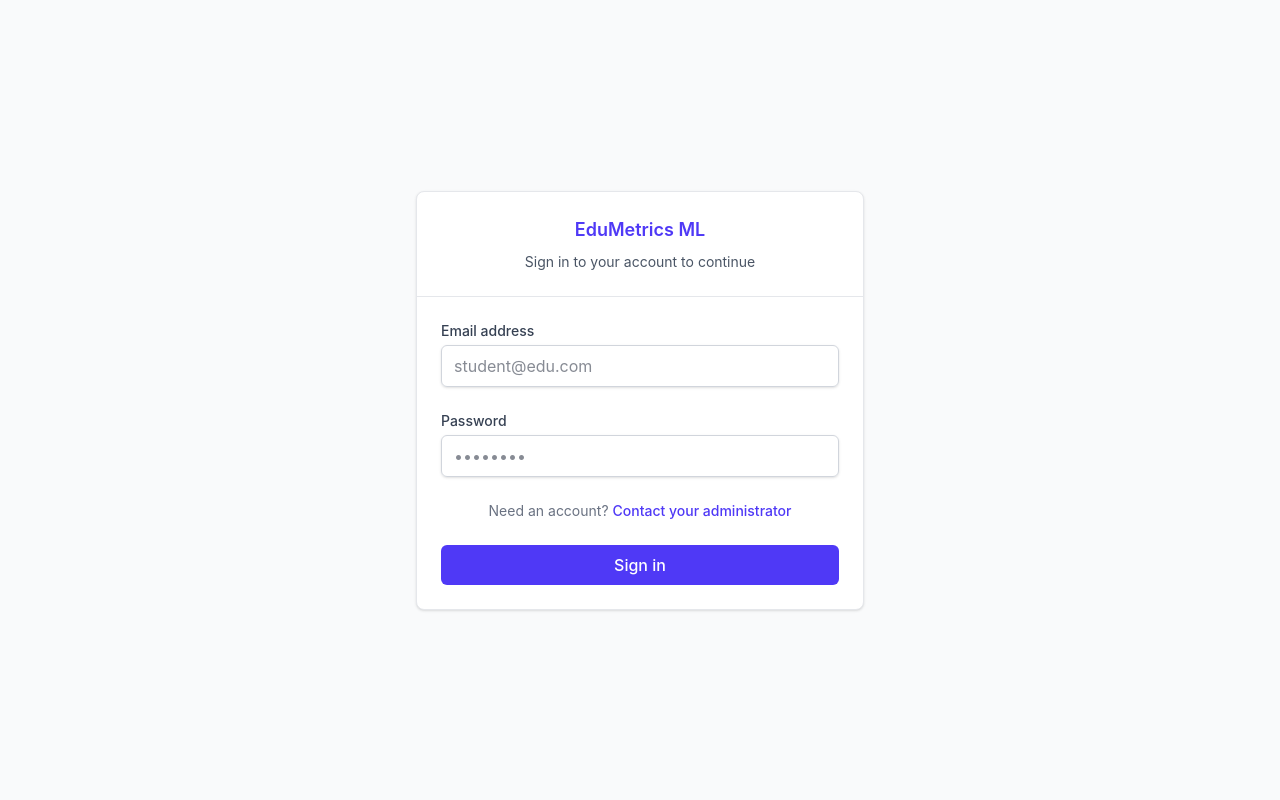
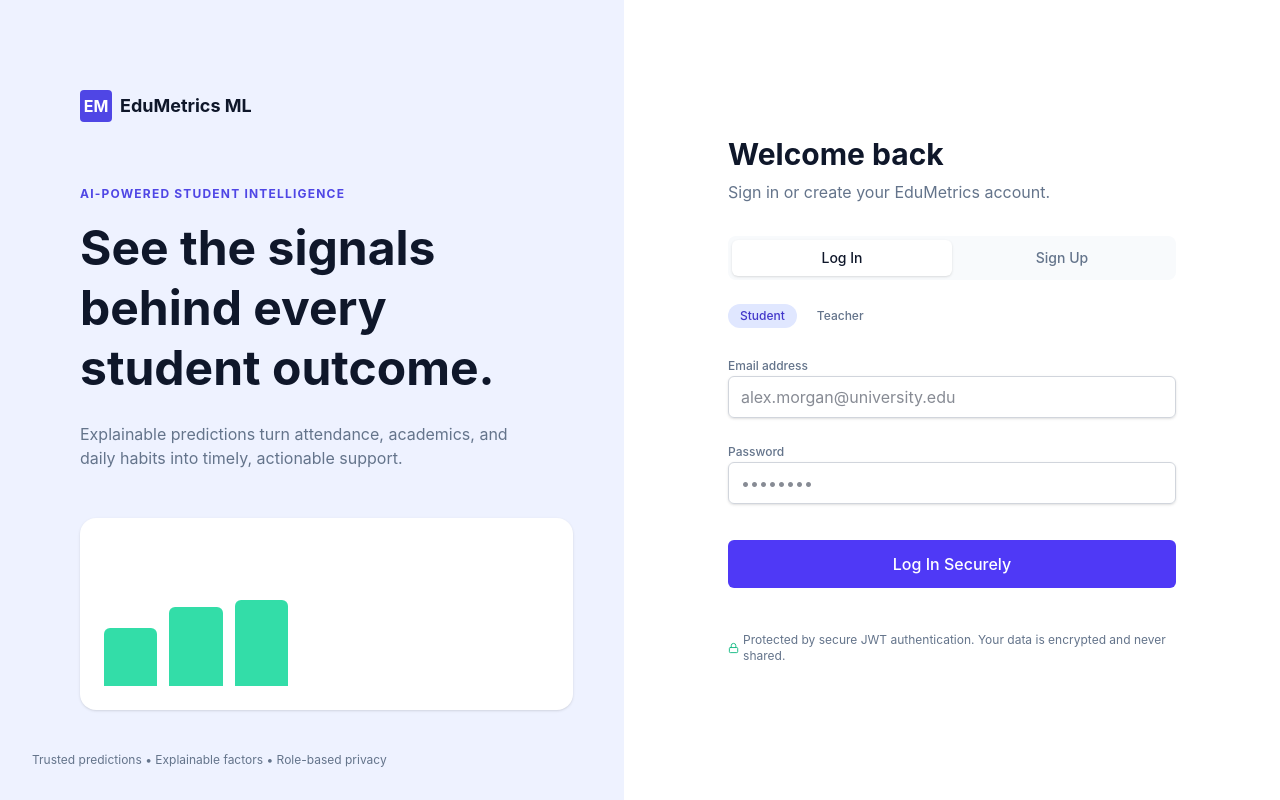
Before and after one commit to divyanshi3003/Student-Performance-Analysis-Machine-Learning-Project, a React app in the folder frontend/: page /login in a window 1280 px wide. Built offline with nearby package versions, Linux system fonts and the light colour scheme; the HTML template or start-up script is replaced by a standard one.

Commit message:
Auth Screens

```diff
--- a/frontend/src/pages/Login.jsx
+++ b/frontend/src/pages/Login.jsx
@@ -1,7 +1,7 @@
 import React, { useState } from 'react';
 import { useNavigate } from 'react-router-dom';
+import { Lock } from 'lucide-react';
 import { useAuth } from '../context/AuthContext';
-import { Card, CardHeader, CardTitle, CardContent } from '../components/ui/Card';
 import { Button } from '../components/ui/Button';
 import { Input } from '../components/ui/Input';
 
@@ -13,6 +13,10 @@ export default function Login() {
   const [password, setPassword] = useState('');
   const [loading, setLoading] = useState(false);
   const [error, setError] = useState(null);
+
+  // UI only states for tabs
+  const [activeTab, setActiveTab] = useState('login');
+  const [activeRole, setActiveRole] = useState('student');
 
   const handleSubmit = async (e) => {
     e.preventDefault();
@@ -34,53 +38,140 @@ export default function Login() {
   };
 
   return (
-    <div className="min-h-screen flex items-center justify-center bg-gray-50 py-12 px-4 sm:px-6 lg:px-8">
-      <Card className="w-full max-w-md">
-        <CardHeader className="text-center">
-          <CardTitle className="text-2xl text-indigo-600">EduMetrics ML</CardTitle>
-          <p className="mt-2 text-sm text-gray-600">
-            Sign in to your account to continue
+    <div className="min-h-screen flex flex-col md:flex-row bg-surface">
+      {/* LEFT PANEL / BOTTOM PANEL (Mobile) - Branding */}
+      <div className="order-2 md:order-1 flex-1 bg-primary-600 md:bg-primary-50 p-8 md:p-12 lg:p-20 flex flex-col justify-center relative overflow-hidden text-white md:text-text-main">
+
+        {/* Logo - Hidden on mobile in this panel, shown on top panel instead */}
+        <div className="hidden md:flex items-center gap-2 text-primary-600 mb-16">
+          <div className="w-8 h-8 bg-primary-600 rounded flex items-center justify-center text-white font-bold">
+            EM
+          </div>
+          <span className="font-bold text-lg text-text-main">EduMetrics ML</span>
+        </div>
+
+        <div className="max-w-md z-10">
+          <p className="text-xs font-bold tracking-widest text-primary-200 md:text-primary-600 uppercase mb-4">
+            AI-Powered Student Intelligence
           </p>
-        </CardHeader>
-        <CardContent>
-          <form className="space-y-6" onSubmit={handleSubmit}>
+          <h1 className="text-3xl md:text-5xl font-bold mb-6 md:leading-tight">
+            {window.innerWidth < 768 ? 'Understand what drives your next result.' : 'See the signals behind every student outcome.'}
+          </h1>
+          <p className="text-primary-100 md:text-text-muted mb-12 hidden md:block">
+            Explainable predictions turn attendance, academics, and daily habits into timely, actionable support.
+          </p>
+
+          {/* Faux Chart Graphic */}
+          <div className="bg-white/10 md:bg-white p-6 rounded-2xl md:shadow-surface flex items-end gap-3 h-48 w-full md:w-[110%]">
+            {[40, 55, 60, 85, 65, 90, 100].map((height, i) => (
+              <div
+                key={i}
+                className={`flex-1 rounded-t-md opacity-80 ${i < 3 ? 'bg-emerald-400' : 'bg-primary-400'}`}
+                style={{ height: `${height}%` }}
+              ></div>
+            ))}
+          </div>
+        </div>
+
+        <div className="absolute bottom-8 left-8 text-xs text-primary-200 md:text-text-muted hidden md:block">
+          Trusted predictions • Explainable factors • Role-based privacy
+        </div>
+      </div>
+
+      {/* RIGHT PANEL / TOP PANEL (Mobile) - Auth Form */}
+      <div className="order-1 md:order-2 flex-1 bg-surface p-8 md:p-12 lg:p-24 flex flex-col justify-center">
+
+        {/* Mobile Logo */}
+        <div className="md:hidden flex items-center gap-2 mb-8">
+          <div className="w-8 h-8 bg-primary-600 rounded flex items-center justify-center text-white font-bold">
+            EM
+          </div>
+          <span className="font-bold text-lg text-text-main">EduMetrics ML</span>
+        </div>
+
+        <div className="w-full max-w-md mx-auto">
+          <h2 className="text-3xl font-bold text-text-main mb-2">Welcome back</h2>
+          <p className="text-text-muted mb-8">Sign in or create your EduMetrics account.</p>
+
+          {/* Login / Signup Tabs */}
+          <div className="flex p-1 bg-app-bg rounded-lg mb-6">
+            <button
+              type="button"
+              className={`flex-1 py-2 text-sm font-medium rounded-md transition-colors ${activeTab === 'login' ? 'bg-surface shadow-sm text-text-main' : 'text-text-muted hover:text-text-main'}`}
+              onClick={() => setActiveTab('login')}
+            >
+              Log In
+            </button>
+            <button
+              type="button"
+              className={`flex-1 py-2 text-sm font-medium rounded-md transition-colors ${activeTab === 'signup' ? 'bg-surface shadow-sm text-text-main' : 'text-text-muted hover:text-text-main'}`}
+              onClick={() => setActiveTab('signup')}
+            >
+              Sign Up
+            </button>
+          </div>
+
+          {/* Role Toggle */}
+          <div className="flex gap-2 mb-6">
+            <button
+              type="button"
+              className={`px-3 py-1 text-xs font-medium rounded-full transition-colors ${activeRole === 'student' ? 'bg-primary-100 text-primary-700' : 'text-text-muted hover:bg-app-bg'}`}
+              onClick={() => setActiveRole('student')}
+            >
+              Student
+            </button>
+            <button
+              type="button"
+              className={`px-3 py-1 text-xs font-medium rounded-full transition-colors ${activeRole === 'teacher' ? 'bg-primary-100 text-primary-700' : 'text-text-muted hover:bg-app-bg'}`}
+              onClick={() => setActiveRole('teacher')}
+            >
+              Teacher
+            </button>
+          </div>
+
           {error && (
-              <div className="bg-red-50 border border-red-200 text-red-600 px-4 py-3 rounded-md text-sm">
+            <div className="mb-6 bg-status-error-bg border border-status-error-border text-status-error-text px-4 py-3 rounded-md text-sm">
               {error}
             </div>
           )}
 
+          <form className="space-y-5" onSubmit={handleSubmit}>
+            <div className="space-y-1">
+              <label className="text-xs font-medium text-text-muted">Email address</label>
               <Input
-              label="Email address"
                 type="email"
                 required
                 value={email}
                 onChange={(e) => setEmail(e.target.value)}
-              placeholder="student@edu.com"
+                placeholder="alex.morgan@university.edu"
+                className="w-full"
               />
+            </div>
 
+            <div className="space-y-1">
+              <label className="text-xs font-medium text-text-muted">Password</label>
               <Input
-              label="Password"
                 type="password"
                 required
                 value={password}
                 onChange={(e) => setPassword(e.target.value)}
                 placeholder="••••••••"
+                className={`w-full ${error ? 'border-status-error-border focus:ring-status-error-border' : ''}`}
               />
-
-            <div className="text-sm text-center">
-              <span className="text-gray-500">Need an account? </span>
-              <a href="#" className="font-medium text-indigo-600 hover:text-indigo-500">
-                Contact your administrator
-              </a>
+              {error && <p className="text-[10px] text-status-error-text mt-1">Example: password must contain at least 8 characters</p>}
             </div>
 
-            <Button type="submit" className="w-full" disabled={loading}>
-              {loading ? 'Signing in...' : 'Sign in'}
+            <Button type="submit" className="w-full py-3 mt-4" disabled={loading}>
+              {loading ? 'Authenticating...' : 'Log In Securely'}
             </Button>
+
+            <div className="mt-6 flex items-center justify-center text-xs text-text-muted gap-1">
+              <Lock className="w-3 h-3 text-status-success-border" />
+              <span>Protected by secure JWT authentication. Your data is encrypted and never shared.</span>
+            </div>
           </form>
-        </CardContent>
-      </Card>
+        </div>
+      </div>
     </div>
   );
 }
```
Lines whose indentation alone changed are shown as unchanged.
